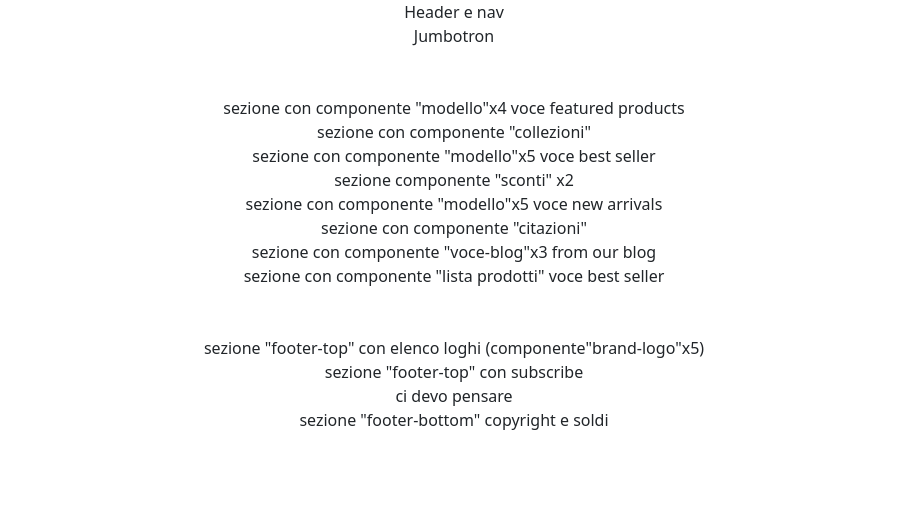
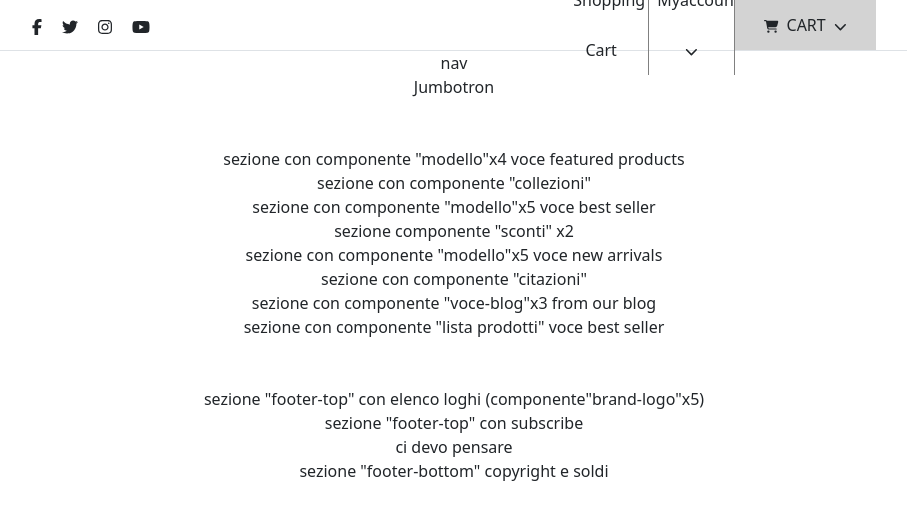
Before and after one commit to mattesalva93/proj-html-vuejs, a Vue app: page / in a window 1280 px wide. Shown: the top 520 px of the page, without its empty margins (186-1093 px from the left). Built offline with nearby package versions, Linux system fonts and the light colour scheme.

Commit message:
header top done

```diff
--- a/src/components/macro/Header.vue
+++ b/src/components/macro/Header.vue
@@ -1,8 +1,11 @@
 <template>
-<div class="container">
+<div class="container-fluid">
+    <div class="row">
+        <Headertop />
+    </div>
     <div class="row">
         <div class="col-12 text-center">
-            Header e nav
+            nav
         </div>
     </div>
     <div class="row">
@@ -14,12 +17,16 @@
 </template>
 
 <script>
+import Headertop from '../sections/Header-top.vue'
 export default {
-    name:"Header"
+    name:"Header",
+    components: {
+        Headertop
+
+    }
 }
 </script>
 
 <style lang="scss" scoped>
 @import '../../assets/style/globals.scss';
-
 </style>
--- /dev/null
+++ b/src/components/sections/Header-top.vue
@@ -0,0 +1,68 @@
+<template>
+    <div class="col d-flex justify-content-around align-items-center border-bottom">
+        <div class="social-icons">
+            <i class="fab fa-facebook-f"></i>
+            <i class="fab fa-twitter"></i>
+            <i class="fab fa-instagram"></i>
+            <i class="fab fa-youtube"></i>
+        </div>
+        <div class="shopping">
+            <div class="shopping-option">
+                <span>Shopping Cart</span>
+            </div>
+            <div class="shopping-option">
+                <span>Myaccount</span>
+                <i class="fas fa-chevron-down"></i>
+            </div>
+            <div class="shopping-option">
+                <i class="fas fa-shopping-cart"></i>
+                <span>CART</span>
+                <i class="fas fa-chevron-down"></i>
+            </div>
+        </div>
+    </div>
+</template>
+
+<script>
+export default {
+    name:"Headertop"
+}
+</script>
+
+<style lang="scss" scoped>
+@import '../../assets/style/globals.scss';
+    .social-icons svg{
+        margin-right: 20px;
+    }
+    .social-icons svg:last-child{
+        margin-right: 0;
+    }
+    .shopping{
+        height: 50px;
+        display: flex;
+        align-items: center;
+        width: 25%;
+        .shopping-option{
+            width: 27.5%;
+            text-align: center;
+            line-height: 50px;
+            vertical-align: middle;
+            svg{
+                font-size: 0.8rem;
+            }
+            span{
+                margin: 0 8px;
+            }
+        }
+        .shopping-option:nth-child(2){
+            border-left: 1px solid grey;
+            border-right: 1px solid grey;
+
+        }
+        .shopping-option:last-child{
+            width: 45%;
+            height: 100%;
+            background-color: lightgray;
+        }
+    }
+</style>
```
